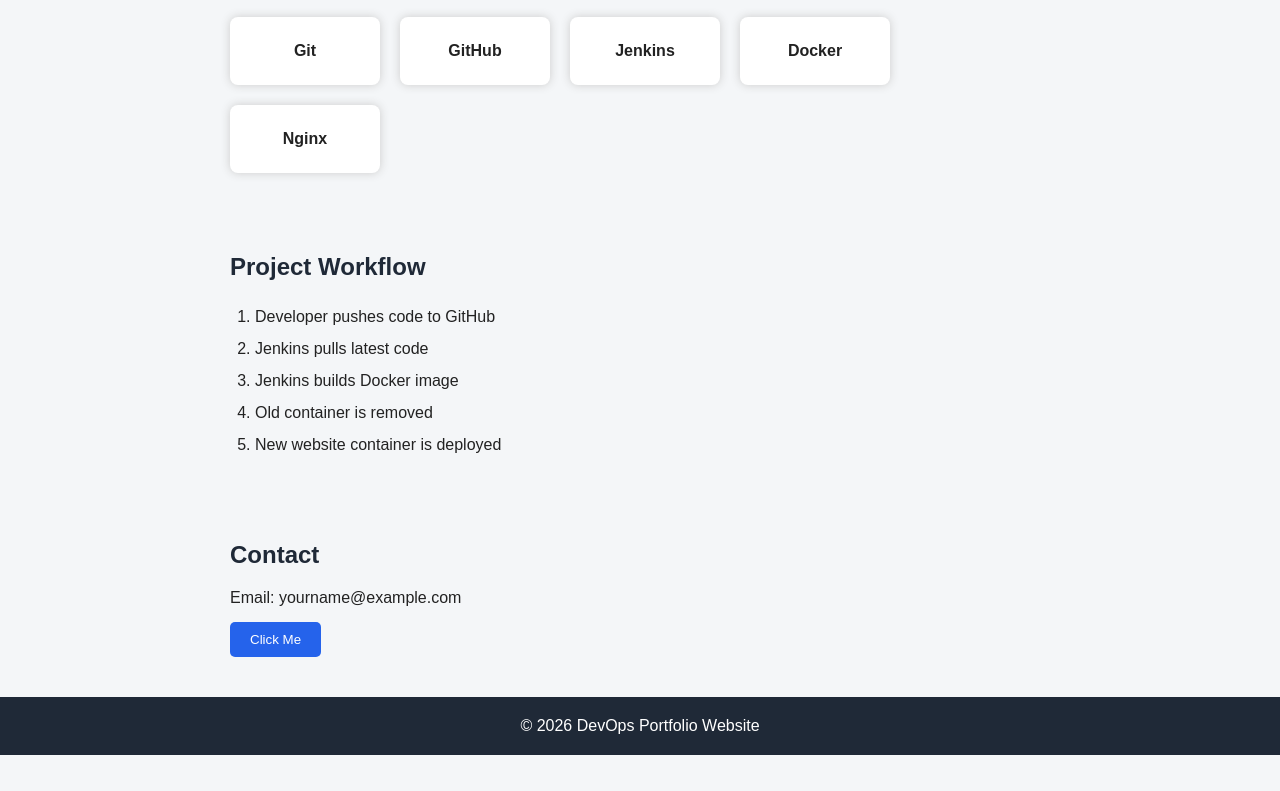
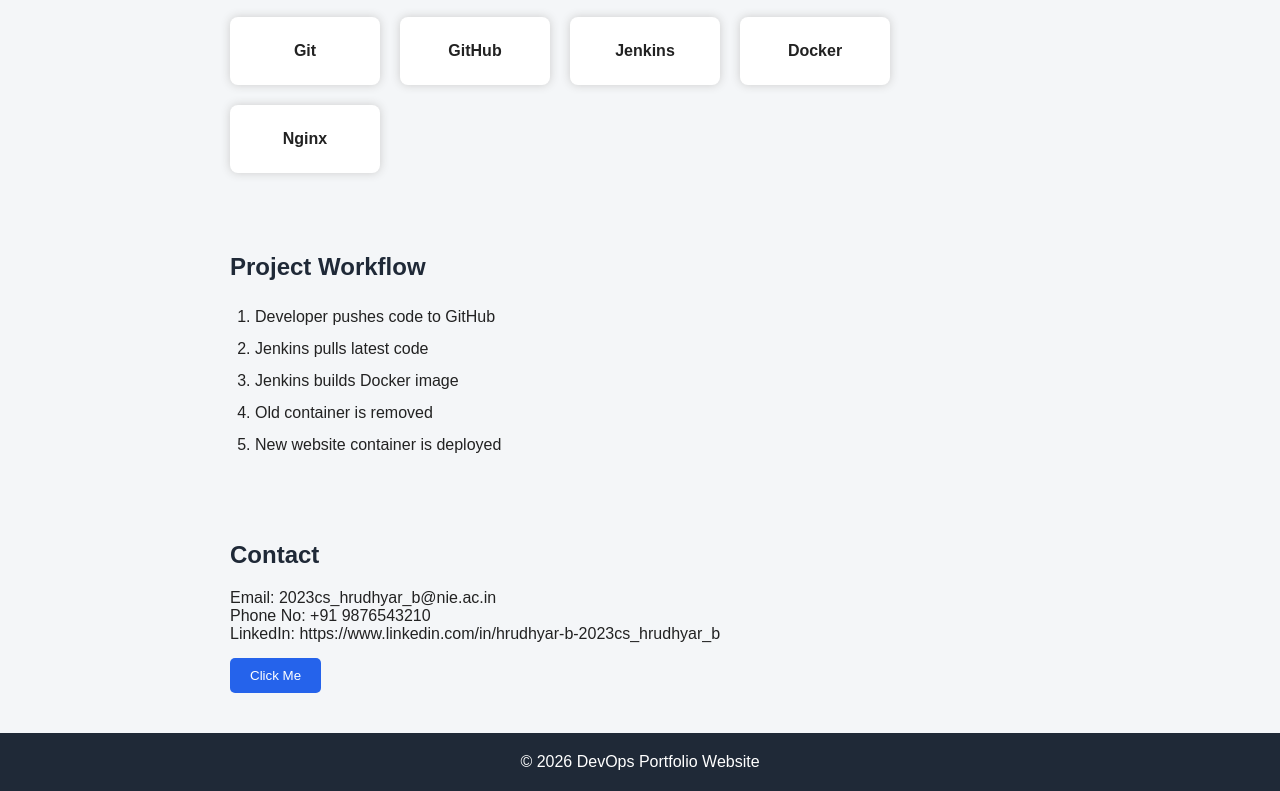
Before and after one commit to HrudhyaRadesh/portfolio-devops-project, a plain HTML site: page index.html in a window 1280 px wide. Shown: the part 423-1214 px from the top of the page. Before the commit the page ends 1178 px from the top, so only its background shows below. Drawn offline with Linux system fonts and the light colour scheme.

Commit message:
Updated contact details in portfolio website

```diff
--- a/index.html
+++ b/index.html
@@ -49,7 +49,9 @@
 
     <section id="contact">
       <h2>Contact</h2>
-      <p>Email: yourname@example.com</p>
+      <p>Email: 2023cs_hrudhyar_b@nie.ac.in</p>
+      <p>Phone No: +91 9876543210</p>
+      <p>LinkedIn: https://www.linkedin.com/in/hrudhyar-b-2023cs_hrudhyar_b</p>
       <button onclick="showMessage()">Click Me</button>
       <p id="message"></p>
     </section>
```
